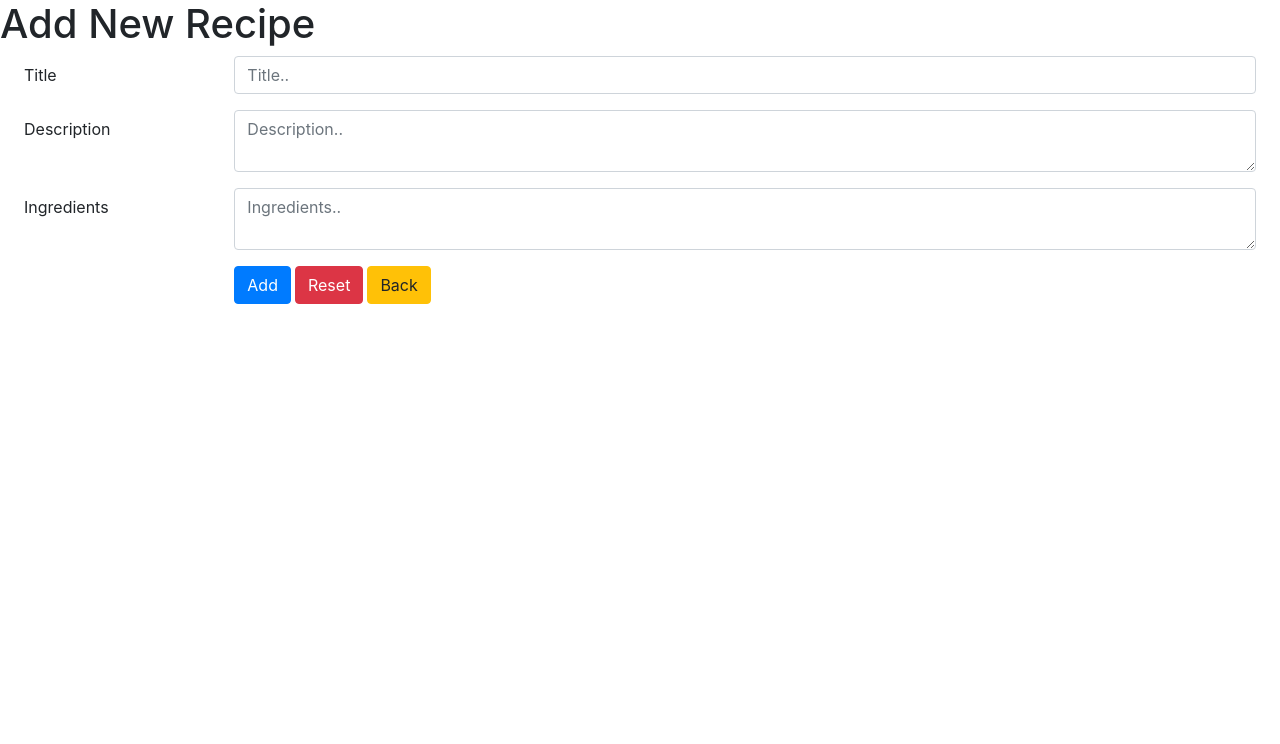
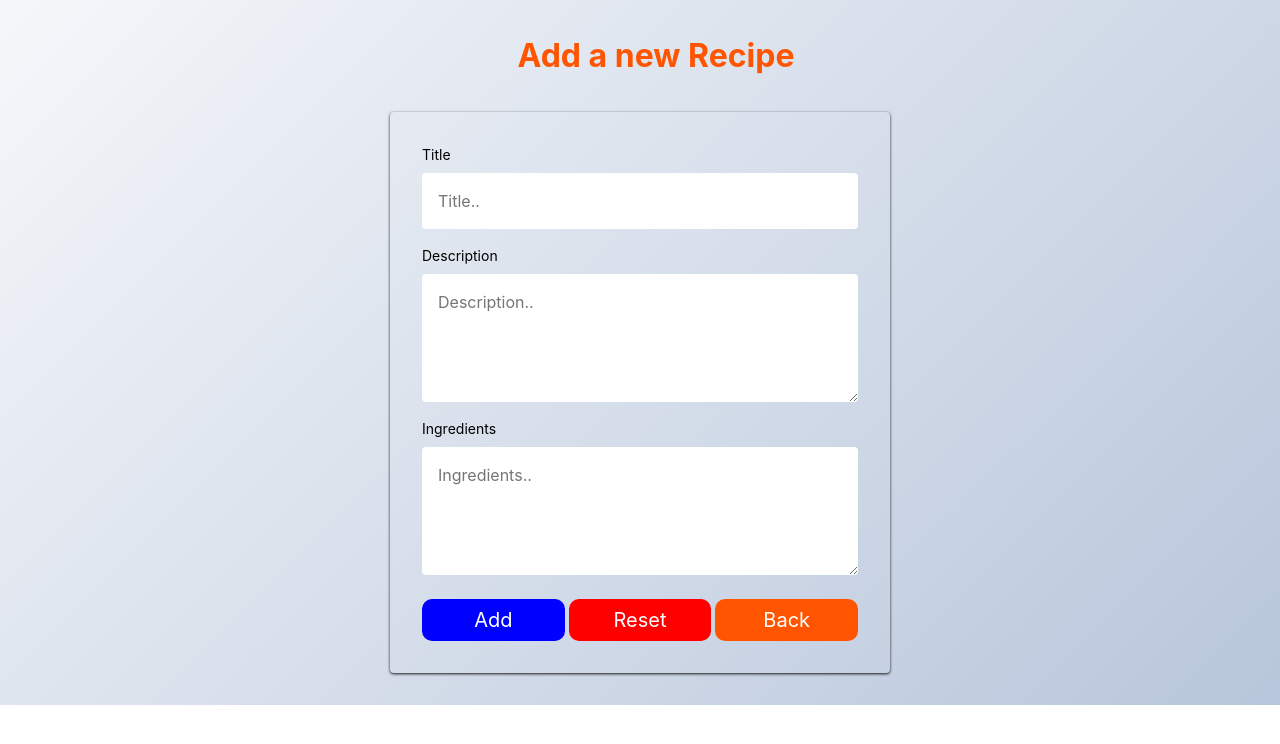
Before and after one commit to chaimdavidiii/Sari2Internal, a React (Create React App) app in the folder client/: page /recipes/new in a window 1280 px wide. Shown: the top 744 px of the page. Built offline with nearby package versions, Linux system fonts and the light colour scheme.

Commit message:
edit forms

```diff
--- a/client/src/components/Recipes/RecipesNav/RecipesNavElements.js
+++ b/client/src/components/Recipes/RecipesNav/RecipesNavElements.js
@@ -14,9 +14,9 @@ export const RecNav = styled.nav`
   top: 0;
   z-index: 10;
   transition: 0.5s all ease;
-  /* @media screen and (max-width: 960px) {
+  @media screen and (max-width: 960px) {
     transition: 0.8s all ease;
-  } */
+  }
 `;
 
 export const RecNavbarSup = styled.sup`
--- a/client/src/components/Recipes/RecipesNew/RecipesNewElements.js
+++ b/client/src/components/Recipes/RecipesNew/RecipesNewElements.js
@@ -0,0 +1,159 @@
+import styled from "styled-components";
+import { Link } from "react-router-dom";
+
+export const Container = styled.div`
+  min-height: 692px;
+  /* background-color: #b8c6db;
+  background-image: linear-gradient(315deg, #b8c6db 0%, #f5f7fa 74%); */
+  /* position: fixed;
+  bottom: 0;
+  left: 0;
+  right: 0;
+  top: 0;
+  z-index: 0; */
+  overflow: hidden;
+  background: linear-gradient(315deg, #b8c6db 0%, #f5f7fa 100%);
+`;
+
+export const Errors = styled.div`
+  color: #ff0000;
+  margin-bottom: 16px;
+  text-align: center;
+`;
+
+export const SupLogo = styled.sup`
+  font-size: 1rem;
+  margin-left: 3px;
+  top: 2;
+`;
+
+export const FormWrap = styled.div`
+  height: 90%;
+  display: flex;
+  flex-direction: column;
+  justify-content: center;
+
+  @media screen and (max-width: 400px) {
+    height: 80%;
+  }
+`;
+
+export const Icon = styled(Link)`
+  align-self: center;
+  margin-left: 32px;
+  margin-top: 32px;
+  margin-bottom: 32px;
+  text-decoration: none;
+  color: #ff5500;
+  font-weight: 700;
+  font-size: 32px;
+
+  @media screen and (max-width: 480px) {
+    margin-left: 16px;
+    margin-top: 8px;
+  }
+`;
+
+export const FormContent = styled.div`
+  height: 100%;
+  display: flex;
+  flex-direction: column;
+  justify-content: center;
+  /* margin-bottom: 100px; */
+
+  @media screen and (max-width: 480px) {
+    padding: 10px;
+    /* margin-bottom: 200px; */
+  }
+`;
+
+export const Form = styled.form`
+  max-width: 500px;
+  height: auto;
+  width: 100%;
+  z-index: 1;
+  display: grid;
+  margin-top: 0;
+  margin-bottom: 32px;
+  margin-left: auto;
+  margin-right: auto;
+  padding: 32px;
+  border-radius: 4px;
+  box-shadow: 0 1px 3px rgba(0, 0, 0, 0.9);
+
+  @media screen and (max-width: 400px) {
+    padding: 32px 32px;
+  }
+`;
+
+export const FormH1 = styled.h1`
+  margin-bottom: 40px;
+  color: #000000;
+  font-size: 20px;
+  font-weight: 400;
+  text-align: center;
+`;
+
+export const FormLabel = styled.label`
+  margin-bottom: 8x;
+  font-size: 14px;
+  color: #000000;
+`;
+
+export const FormInput = styled.input`
+  padding: 16px 16px;
+  margin-bottom: 16px;
+  border: none;
+  border-radius: 4px;
+`;
+export const FormInputTextArea = styled.textarea`
+  padding: 16px 16px;
+  margin-bottom: 16px;
+  border: none;
+  border-radius: 4px;
+`;
+
+export const FormButtonWrap = styled.div`
+  display: flex;
+  column-gap: 4px;
+  height: 50px;
+  justify-content: space-between;
+`;
+
+export const FormButtonAdd = styled.button`
+  background: #0000ff;
+  width: 100%;
+  margin-top: 8px;
+  border: none;
+  border-radius: 10px;
+  color: #fff;
+  font-size: 20px;
+  cursor: pointer;
+`;
+export const FormButtonReset = styled.button`
+  background: #ff0000;
+  width: 100%;
+  margin-top: 8px;
+  border: none;
+  border-radius: 10px;
+  color: #fff;
+  font-size: 20px;
+  cursor: pointer;
+`;
+export const FormButtonBack = styled.button`
+  background: #ff5500;
+  width: 100%;
+  margin-top: 8px;
+  border: none;
+  border-radius: 10px;
+  color: #fff;
+  font-size: 20px;
+  cursor: pointer;
+`;
+
+export const Text = styled.span`
+  text-align: center;
+  margin-top: 24px;
+  color: #fff;
+  font-size: 14px;
+`;
--- a/client/src/components/Recipes/RecipesNew/index.js
+++ b/client/src/components/Recipes/RecipesNew/index.js
@@ -1,19 +1,33 @@
 import React from "react";
-import Form from "react-bootstrap/Form";
-import Row from "react-bootstrap/Row";
-import Col from "react-bootstrap/Col";
-import Button from "react-bootstrap/Button";
-import Axios from "axios";
 import { useHistory } from "react-router-dom";
 import { useForm } from "react-hook-form";
+import Axios from "axios";
+import {
+  Container,
+  FormContent,
+  FormH1,
+  FormInput,
+  FormWrap,
+  Icon,
+  Form,
+  FormLabel,
+  FormButtonAdd,
+  FormButtonReset,
+  FormButtonBack,
+  Text,
+  SupLogo,
+  Errors,
+  FormInputTextArea,
+  FormButtonWrap,
+} from "./RecipesNewElements";
 
-function NewRecipe() {
+const Signin = () => {
   const { register, handleSubmit, errors, reset } = useForm();
   const history = useHistory();
+
   const goback = () => {
     history.push("/recipes");
   };
-
   const onSubmit = async (data) => {
     await Axios.post("http://localhost:3001/recipes", {
       title: data.title,
@@ -27,15 +41,14 @@ function NewRecipe() {
   };
 
   return (
-    <div>
-      <h1 className='newRecipe'>Add New Recipe</h1>
-      <Form onSubmit={handleSubmit(onSubmit)} className='mx-4'>
-        <Form.Group as={Row} controlId='formHorizontalTitle'>
-          <Form.Label column sm={2}>
-            Title
-          </Form.Label>
-          <Col sm={10}>
-            <Form.Control
+    <>
+      <Container>
+        <FormWrap>
+          <Icon to='/'>Add a new Recipe</Icon>
+          <FormContent>
+            <Form onSubmit={handleSubmit(onSubmit)}>
+              <FormLabel htmlFor='for'>Title</FormLabel>
+              <FormInput
                 ref={register({
                   required: true,
                   minLength: 4,
@@ -45,24 +58,15 @@ function NewRecipe() {
                 placeholder='Title..'
               />
               {errors.title && errors.title.type === "required" && (
-              <div className='errorsStyle'>Title is required!</div>
+                <Errors>Title is Required!</Errors>
               )}
               {errors.title && errors.title.type === "minLength" && (
-              <div className='errorsStyle'>Must be more than 5 characters!</div>
+                <Errors>Must be more than 4 characters!</Errors>
               )}
-          </Col>
-        </Form.Group>
 
-        <Form.Group
-          className='lineBR'
-          as={Row}
-          controlId='formHorizontalDescription'
-        >
-          <Form.Label column sm={2}>
-            Description
-          </Form.Label>
-          <Col sm={10}>
-            <Form.Control
+              <FormLabel htmlFor='for'>Description</FormLabel>
+              <FormInputTextArea
+                rows={4}
                 ref={register({
                   required: true,
                   minLength: 5,
@@ -70,25 +74,18 @@ function NewRecipe() {
                 name='description'
                 as='textarea'
                 placeholder='Description..'
-            />
+              ></FormInputTextArea>
               {errors.description && errors.description.type === "required" && (
-              <div className='errorsStyle'>Description is required!</div>
+                <Errors>Description is required!</Errors>
               )}
-            {errors.description && errors.description.type === "minLength" && (
-              <div className='errorsStyle'>Must be more than 5 characters!</div>
+              {errors.description &&
+                errors.description.type === "minLength" && (
+                  <Errors>Must be more than 5 characters!</Errors>
                 )}
-          </Col>
-        </Form.Group>
-        <Form.Group
-          className='lineBR'
-          as={Row}
-          controlId='formHorizontalIngredients'
-        >
-          <Form.Label column sm={2}>
-            Ingredients
-          </Form.Label>
-          <Col sm={10}>
-            <Form.Control
+
+              <FormLabel htmlFor='for'>Ingredients</FormLabel>
+              <FormInputTextArea
+                rows={4}
                 ref={register({
                   required: true,
                   minLength: 5,
@@ -96,37 +93,31 @@ function NewRecipe() {
                 name='ingredients'
                 as='textarea'
                 placeholder='Ingredients..'
-            />
-            {errors.ingredients && errors.ingredients.type === "required" && (
-              <div className='errorsStyle'>Ingredients field is required!</div>
+              ></FormInputTextArea>
+              {errors.description && errors.description.type === "required" && (
+                <Errors>Ingredients field is required!</Errors>
               )}
-            {errors.ingredients && errors.ingredients.type === "minLength" && (
-              <div className='errorsStyle'>Must be more than 5 characters!</div>
+              {errors.description &&
+                errors.description.type === "minLength" && (
+                  <Errors>Must be more than 5 characters!</Errors>
                 )}
-          </Col>
-        </Form.Group>
-        <Form.Group as={Row}>
-          <Col sm={{ span: 10, offset: 2 }}>
-            <Button className='mr-1' type='submit'>
-              Add
-            </Button>
-            <Button
-              className='mr-1'
+              <FormButtonWrap>
+                <FormButtonAdd type='submit'>Add</FormButtonAdd>
+                <FormButtonReset
                   onClick={() => {
                     reset();
                   }}
-              variant='danger'
                 >
                   Reset
-            </Button>
-            <Button onClick={goback} variant='warning'>
-              Back
-            </Button>
-          </Col>
-        </Form.Group>
+                </FormButtonReset>
+                <FormButtonBack onClick={goback}>Back</FormButtonBack>
+              </FormButtonWrap>
             </Form>
-    </div>
+          </FormContent>
+        </FormWrap>
+      </Container>
+    </>
   );
-}
+};
 
-export default NewRecipe;
+export default Signin;
--- a/client/src/components/Trial/TrialElements.js
+++ b/client/src/components/Trial/TrialElements.js
@@ -3,6 +3,8 @@ import { Link } from "react-router-dom";
 
 export const Container = styled.div`
   min-height: 692px;
+  /* background-color: #b8c6db;
+  background-image: linear-gradient(315deg, #b8c6db 0%, #f5f7fa 74%); */
   /* position: fixed;
   bottom: 0;
   left: 0;
@@ -10,16 +12,13 @@ export const Container = styled.div`
   top: 0;
   z-index: 0; */
   overflow: hidden;
-  background: linear-gradient(
-    108deg,
-    rgba(179, 44, 3, 1) 0%,
-    rgba(179, 71, 3, 1) 100%
-  );
+  background: linear-gradient(315deg, #b8c6db 0%, #f5f7fa 100%);
 `;
 
 export const Errors = styled.div`
   color: #ff0000;
   margin-bottom: 16px;
+  text-align: center;
 `;
 
 export const SupLogo = styled.sup`
@@ -45,7 +44,7 @@ export const Icon = styled(Link)`
   margin-top: 32px;
   margin-bottom: 32px;
   text-decoration: none;
-  color: #fff;
+  color: #ff5500;
   font-weight: 700;
   font-size: 32px;
 
@@ -69,13 +68,15 @@ export const FormContent = styled.div`
 `;
 
 export const Form = styled.form`
-  background: black;
   max-width: 500px;
   height: auto;
   width: 100%;
   z-index: 1;
   display: grid;
-  margin: 0 auto;
+  margin-top: 0;
+  margin-bottom: 24px;
+  margin-left: auto;
+  margin-right: auto;
   padding: 32px;
   border-radius: 4px;
   box-shadow: 0 1px 3px rgba(0, 0, 0, 0.9);
@@ -87,7 +88,7 @@ export const Form = styled.form`
 
 export const FormH1 = styled.h1`
   margin-bottom: 40px;
-  color: #fff;
+  color: #000000;
   font-size: 20px;
   font-weight: 400;
   text-align: center;
@@ -96,7 +97,7 @@ export const FormH1 = styled.h1`
 export const FormLabel = styled.label`
   margin-bottom: 8x;
   font-size: 14px;
-  color: #fff;
+  color: #000000;
 `;
 
 export const FormInput = styled.input`
--- a/client/src/components/Trial/index.js
+++ b/client/src/components/Trial/index.js
@@ -1,6 +1,7 @@
 import React from "react";
-import { useHistory, useParams } from "react-router-dom";
+import { useHistory } from "react-router-dom";
 import { useForm } from "react-hook-form";
+import Axios from "axios";
 import {
   Container,
   FormContent,
@@ -27,8 +28,16 @@ const Signin = () => {
   const goback = () => {
     history.push("/recipes");
   };
-  const onSubmit = (data) => {
-    console.log(data.title);
+  const onSubmit = async (data) => {
+    await Axios.post("http://localhost:3001/recipes", {
+      title: data.title,
+      description: data.description,
+      ingredients: data.ingredients,
+    }).then((response) => {
+      if (response.statusText === "OK") {
+        goback();
+      }
+    });
   };
 
   return (
@@ -89,16 +98,22 @@ const Signin = () => {
                 placeholder='Ingredients..'
               ></FormInputTextArea>
               {errors.description && errors.description.type === "required" && (
-                <Errors>Description is required!</Errors>
+                <Errors>Ingredients field is required!</Errors>
               )}
               {errors.description &&
                 errors.description.type === "minLength" && (
                   <Errors>Must be more than 5 characters!</Errors>
                 )}
               <FormButtonWrap>
-                <FormButtonAdd type='submit'>Submit</FormButtonAdd>
-                <FormButtonReset>Reset</FormButtonReset>
-                <FormButtonBack>Back</FormButtonBack>
+                <FormButtonAdd type='submit'>Add</FormButtonAdd>
+                <FormButtonReset
+                  onClick={() => {
+                    reset();
+                  }}
+                >
+                  Reset
+                </FormButtonReset>
+                <FormButtonBack onClick={goback}>Back</FormButtonBack>
               </FormButtonWrap>
             </Form>
           </FormContent>
```
Lines whose indentation alone changed are shown as unchanged.
